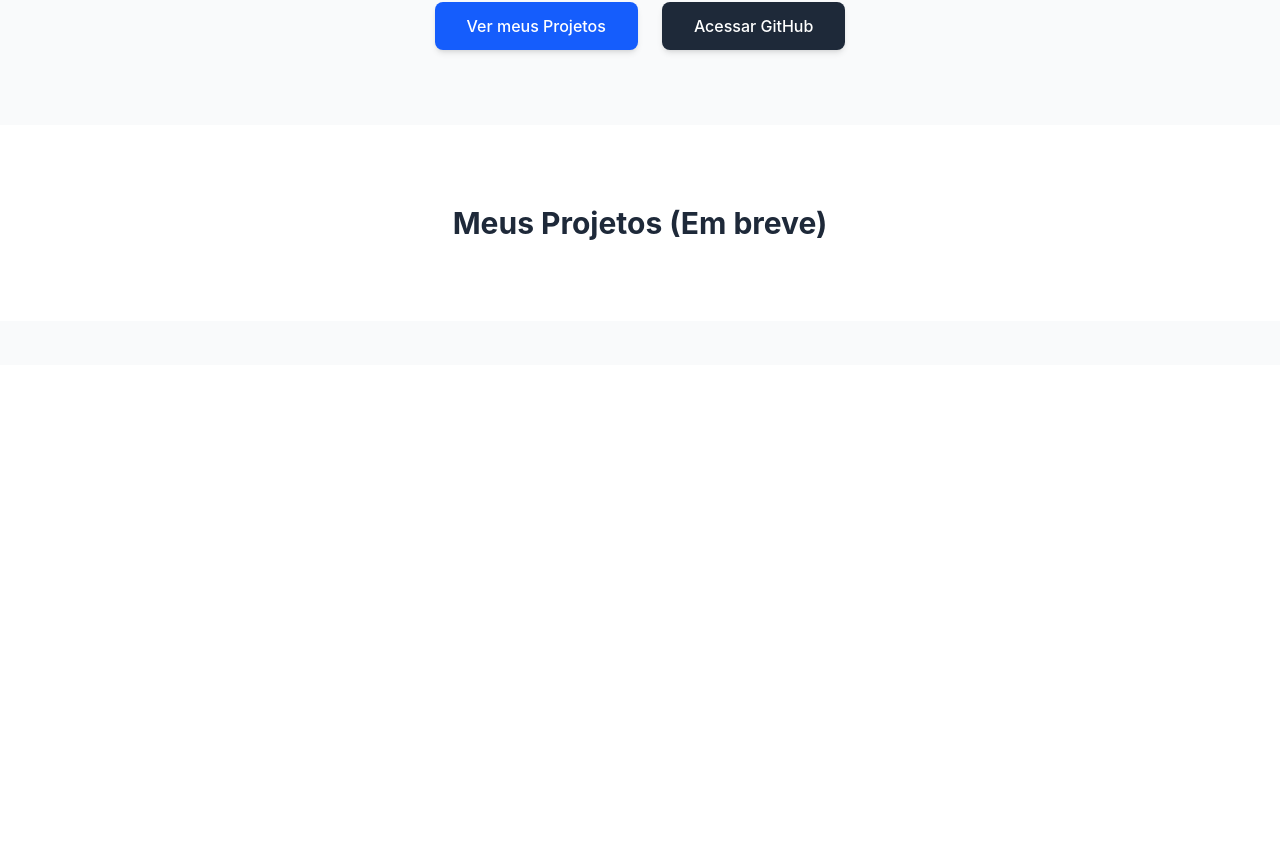
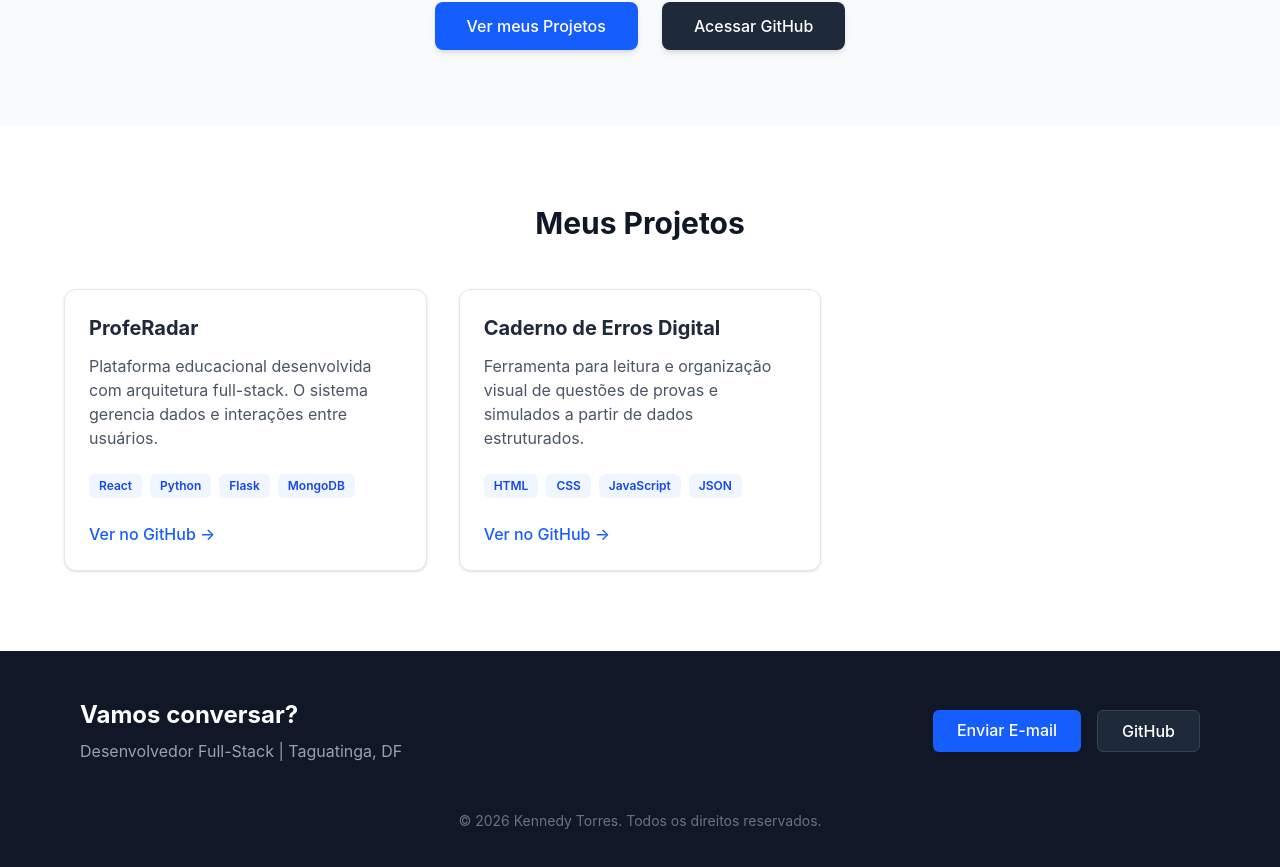
Before and after one commit to Kennedy-Torres/portfolio-kennedy, a React (Vite) app: page / in a window 1280 px wide. Shown: the part 435-1302 px from the top of the page. Before the commit the page ends 800 px from the top, so only its background shows below. Built offline with nearby package versions, Linux system fonts and the light colour scheme.

Commit message:
feat: cria listagem de projetos dinâmica e adiciona rodapé de contato

```diff
--- a/src/App.tsx
+++ b/src/App.tsx
@@ -1,19 +1,19 @@
 import { Header } from './components/Header';
 import { Hero } from './sections/Hero';
+import { Projects } from './sections/Projects';
+import { Footer } from './components/Footer';
 
 export default function App() {
   return (
-    <div className="min-h-screen bg-gray-50">
+    <div className="min-h-screen bg-gray-50 flex flex-col">
       <Header />
 
-      <main className="flex flex-col items-center w-full">
+      <main className="flex flex-col items-center w-full flex-grow">
         <Hero />
+        <Projects />
+      </main>
 
-        {/* futura seção de projetos */}
-        <div id="projetos" className="w-full py-20 bg-white text-center">
-           <h3 className="text-3xl font-bold text-gray-800">Meus Projetos (Em breve)</h3>
-        </div>
-      </main>
+      <Footer />
     </div>
   );
 }
--- /dev/null
+++ b/src/components/Footer.tsx
@@ -0,0 +1,38 @@
+export function Footer() {
+  return (
+    <footer id="contato" className="w-full bg-gray-900 text-white py-12 mt-auto">
+      <div className="max-w-6xl mx-auto px-4 flex flex-col md:flex-row justify-between items-center">
+
+        {/* Informações e Localização */}
+        <div className="mb-6 md:mb-0 text-center md:text-left">
+          <h4 className="text-2xl font-bold mb-2">Vamos conversar?</h4>
+          <p className="text-gray-400">Desenvolvedor Full-Stack | Taguatinga, DF</p>
+        </div>
+
+        {/* Botões de Contato */}
+        <div className="flex space-x-4">
+          <a
+            href="mailto:seu-email@exemplo.com"
+            className="bg-blue-600 hover:bg-blue-700 px-6 py-2 rounded-md font-medium transition-colors shadow-sm"
+          >
+            Enviar E-mail
+          </a>
+          <a
+            href="https://github.com/SEU-USUARIO"
+            target="_blank"
+            rel="noopener noreferrer"
+            className="bg-gray-800 border border-gray-700 hover:bg-gray-700 px-6 py-2 rounded-md font-medium transition-colors"
+          >
+            GitHub
+          </a>
+        </div>
+
+      </div>
+
+      {/* Direitos Autorais Dinâmicos */}
+      <div className="mt-12 text-center text-gray-500 text-sm">
+        &copy; {new Date().getFullYear()} Kennedy Torres. Todos os direitos reservados.
+      </div>
+    </footer>
+  );
+}
--- /dev/null
+++ b/src/components/ProjectCard.tsx
@@ -0,0 +1,40 @@
+interface ProjectCardProps {
+  title: string;
+  description: string;
+  technologies: string[];
+  githubUrl: string;
+}
+
+export function ProjectCard({ title, description, technologies, githubUrl }: ProjectCardProps) {
+  return (
+    <div className="bg-white border border-gray-200 rounded-xl p-6 shadow-sm hover:shadow-md transition-shadow flex flex-col h-full">
+      {/* Título do Projeto */}
+      <h3 className="text-xl font-bold text-gray-800 mb-3">{title}</h3>
+
+      {/* Descrição */}
+      <p className="text-gray-600 mb-6 flex-grow">{description}</p>
+
+      {/* Badges de Tecnologias */}
+      <div className="flex flex-wrap gap-2 mb-6">
+        {technologies.map(tech => (
+          <span
+            key={tech}
+            className="bg-blue-50 text-blue-700 text-xs font-semibold px-2.5 py-1 rounded-md"
+          >
+            {tech}
+          </span>
+        ))}
+      </div>
+
+      {/* Link para o Repositório */}
+      <a
+        href={githubUrl}
+        target="_blank"
+        rel="noopener noreferrer"
+        className="text-blue-600 font-medium hover:underline inline-flex items-center gap-1"
+      >
+        Ver no GitHub &rarr;
+      </a>
+    </div>
+  );
+}
--- /dev/null
+++ b/src/sections/Projects.tsx
@@ -0,0 +1,29 @@
+import { ProjectCard } from '../components/ProjectCard';
+import projectsData from '../data/projects.json';
+
+export function Projects() {
+  return (
+    <section id="projetos" className="w-full bg-white py-20 px-4">
+      <div className="max-w-6xl mx-auto">
+
+        <h2 className="text-3xl font-bold text-center text-gray-900 mb-12">
+          Meus Projetos
+        </h2>
+
+        {/* Grid Responsivo: 1 coluna no mobile, 2 no tablet, 3 no desktop */}
+        <div className="grid grid-cols-1 md:grid-cols-2 lg:grid-cols-3 gap-8">
+          {projectsData.map(project => (
+            <ProjectCard
+              key={project.id}
+              title={project.title}
+              description={project.description}
+              technologies={project.technologies}
+              githubUrl={project.githubUrl}
+            />
+          ))}
+        </div>
+
+      </div>
+    </section>
+  );
+}
```
